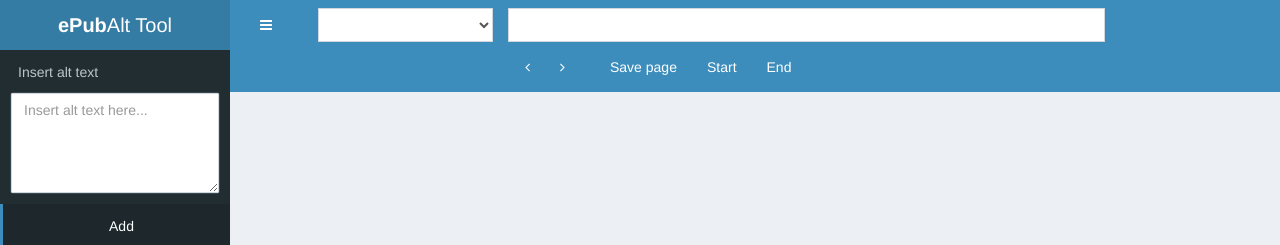
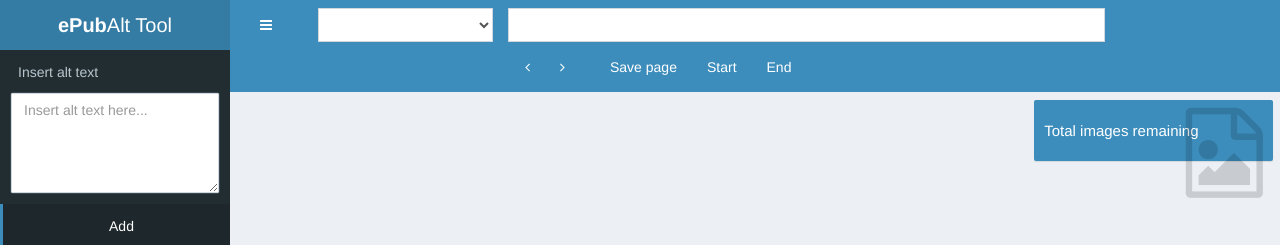
Before and after one commit to qtcoder999/epubAltTool_front, a website: page index.html in a window 1280 px wide. Shown: the top 245 px of the page. Drawn offline with nearby package versions, Linux system fonts and the light colour scheme.

Commit message:
Added image counting functionality

```diff
--- a/index.html
+++ b/index.html
@@ -147,8 +147,27 @@
     </aside>
     <!-- Content Wrapper. Contains page content -->
     <div class="content-wrapper">
-      <iframe class="iframe-width-height" src="" id="epub_iframe">
-      </iframe>
+      <div class="row">
+        <div class="col-sm-offset-0 col-md-offset-0 col-lg-offset-0 col-lg-8 col-md-8 col-sm-8 margin-top-1">
+          <iframe class="iframe-width-height" src="" id="epub_iframe">
+          </iframe>
+        </div>
+        <div class="col-sm-offset-0 col-md-offset-0 col-lg-offset-0 col-lg-3 col-sm-3 col-md-3 pull-right margin-top-1 margin-right-1">
+          <!-- small box -->
+          <div class="small-box bg-blue">
+            <div class="inner">
+              <h3>
+                <span id="image-counter"></span>
+              </h3>
+              <p>Total images remaining</p>
+            </div>
+            <div class="icon">
+              <i class="fa fa-file-image-o"></i>
+            </div>
+          </div>
+        </div>
+      </div>
+
     </div>
     <div class="control-sidebar-bg"></div>
   </div>
```
Also changed, not shown: dist/css/style.css, dist/js/iframe_script.js.
